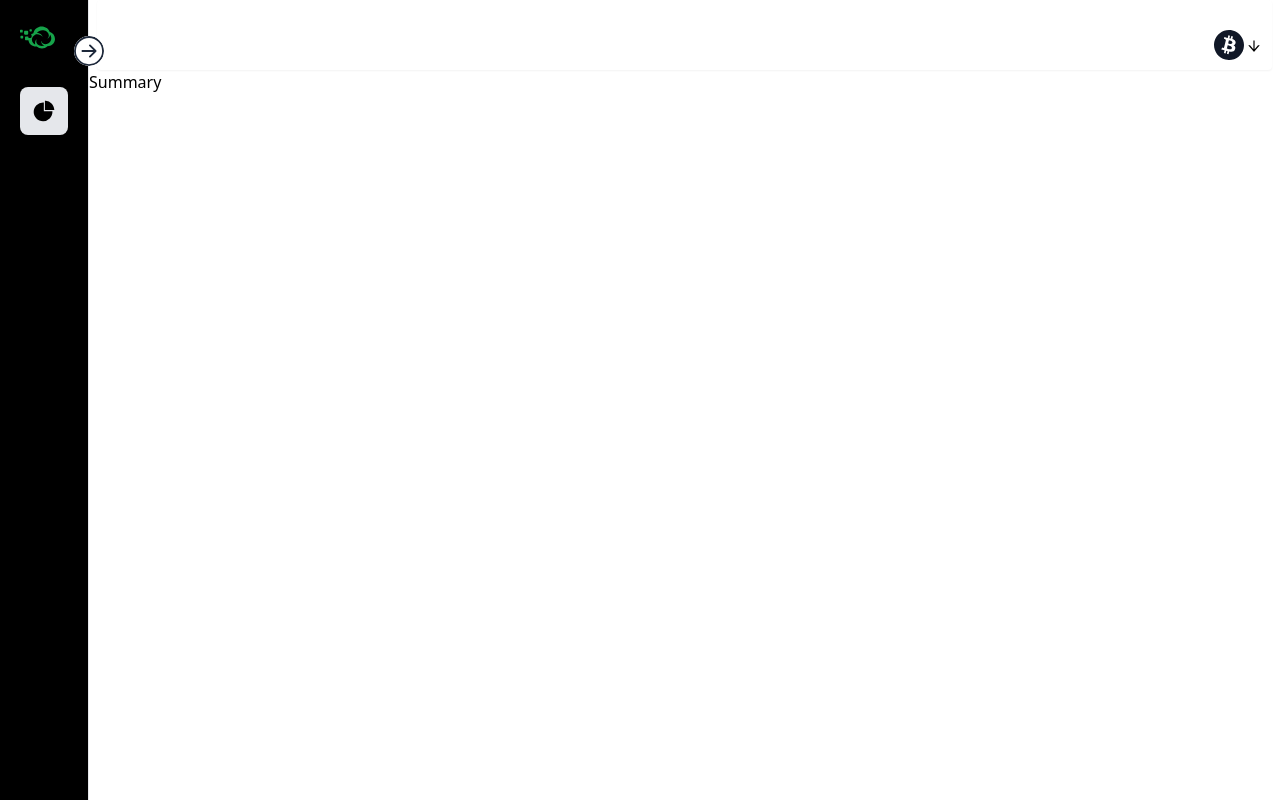
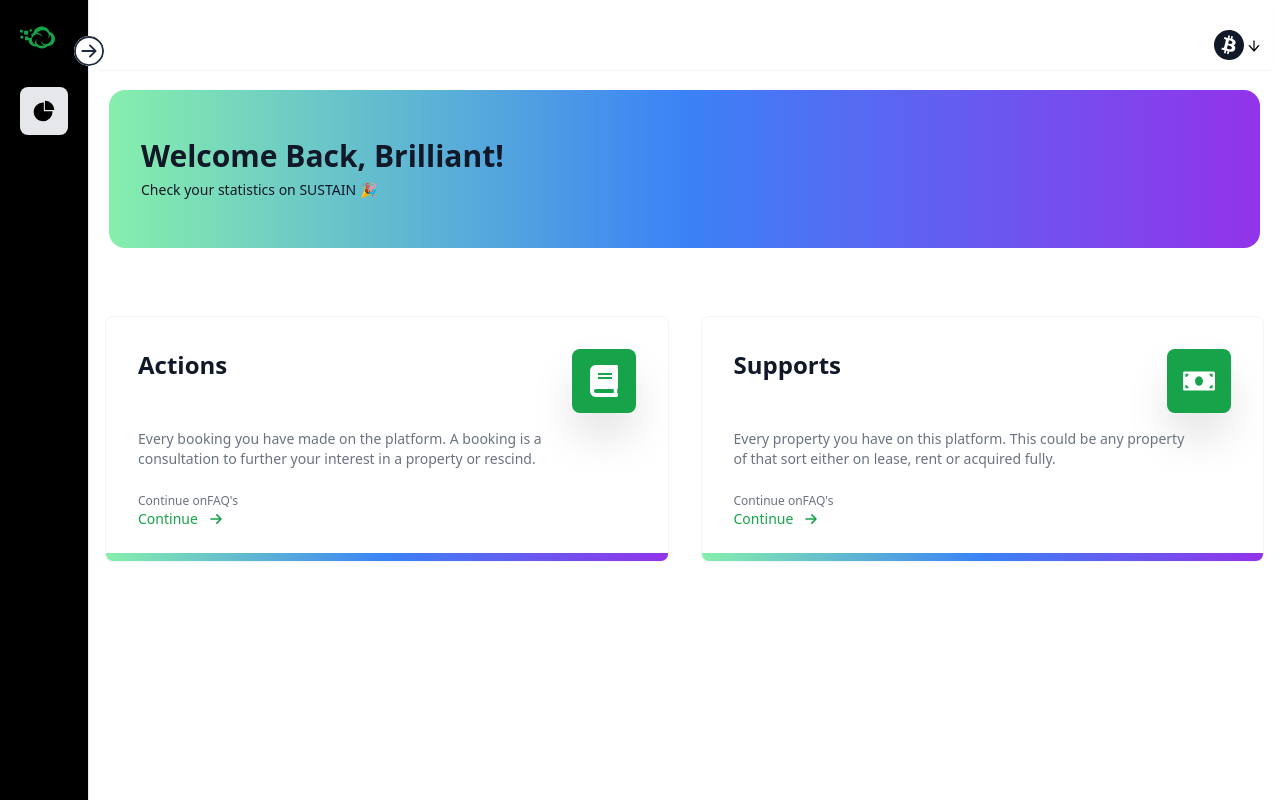
Before and after one commit to kwakyebrilliant/sustain, a React (Create React App) app: page /summary in a window 1280 px wide. Built offline with nearby package versions, Linux system fonts and the light colour scheme; the HTML template or start-up script is replaced by a standard one.

Commit message:
summary updates

```diff
--- a/src/dashboard/Pages/Summary.js
+++ b/src/dashboard/Pages/Summary.js
@@ -1,6 +1,11 @@
 import React from 'react'
 import PartialNavbar from "../Partials/PartialNavbar";
 import Sidebar from '../Partials/Sidebar';
+
+import { FaBook, FaMoneyBill } from 'react-icons/fa'
+import { ArrowSmRightIcon } from '@heroicons/react/outline';
+
+import { Link } from 'react-router-dom';
 
 function Summary() {
   return (
@@ -11,7 +16,104 @@ function Summary() {
           <div className='grow'>
             <PartialNavbar />
 
-              Summary
+            <div className='m-5'>
+
+            <header className="rounded-2xl inset-x-0 bottom-0 bg-gradient-to-r from-green-300 via-blue-500 to-purple-600">
+            <div className="max-w-screen-xl px-4 py-8 mx-auto sm:py-12 sm:px-6 lg:px-8">
+                <div className="sm:justify-between sm:items-center sm:flex">
+                <div className="text-center sm:text-left">
+                    <h1 className="text-2xl font-bold text-gray-900 sm:text-3xl">
+                    Welcome Back, Brilliant!
+                    </h1>
+
+                    <p className="mt-1.5 text-sm text-gray-900">
+                    Check your statistics on SUSTAIN 🎉
+                    </p>
+                </div>
+
+
+                </div>
+            </div>
+            </header>
+            </div>
+
+
+              <div className='grid grid-cols-1 lg:grid-cols-2 relative gap-x-8 gap-y-16 px-4 pt-12 sm:pt-12 sm:pb-12 text-black'>
+
+            <div className="relative hover:shadow-lg block bg-white p-8 overflow-hidden border border-gray-100 rounded-lg">
+                    <span
+                        className="absolute inset-x-0 bottom-0 h-2  bg-gradient-to-r from-green-300 via-blue-500 to-purple-600"
+                    ></span>
+
+                    <div className="justify-between sm:flex">
+                        <div>
+                        <h5 className="text-2xl font-bold text-gray-900">
+                            Actions
+                        </h5>
+                        </div>
+
+                        <div className="flex-shrink-0 hidden ml-3 sm:block">
+                        <FaBook className='w-16 h-16 p-4 object-cover bg-green-600 shadow-2xl text-white rounded-lg' />
+                        </div>
+                    </div>
+
+                    <div className="mt-4 sm:pr-8">
+                        <p className="text-sm text-gray-500">
+                            Every booking you have made on the platform. A
+                            booking is a consultation to further your interest in a property or rescind.
+                        </p>
+                    </div>
+
+                    <dl className="flex mt-6">
+                        <div className="flex flex-col-reverse">
+                            <Link to="/FaqPage">
+                        <dt className="text-sm font-medium flex text-green-600">Continue <ArrowSmRightIcon className='w-5 ml-2' /></dt>
+                            </Link>
+                        <dd className="text-xs text-gray-500">Continue onFAQ's</dd>
+                        </div>
+
+                    </dl>
+                    </div>
+
+                    <div className="relative hover:shadow-lg block bg-white p-8 overflow-hidden border border-gray-100 rounded-lg">
+                    <span
+                        className="absolute inset-x-0 bottom-0 h-2  bg-gradient-to-r from-green-300 via-blue-500 to-purple-600"
+                    ></span>
+
+                    <div className="justify-between sm:flex">
+                        <div>
+                        <h5 className="text-2xl font-bold text-gray-900">
+                        Supports
+                        </h5>
+                        </div>
+
+                        <div className="flex-shrink-0 hidden ml-3 sm:block">
+                        <FaMoneyBill className='w-16 h-16 p-4 object-cover bg-green-600 shadow-2xl text-white rounded-lg' />
+                        </div>
+                    </div>
+
+                    <div className="mt-4 sm:pr-8">
+                        <p className="text-sm text-gray-500">
+                            Every property you have on this platform. This could be
+                            any property of that sort either on lease, rent or acquired fully.
+                        </p>
+                    </div>
+
+                    <dl className="flex mt-6">
+                        <div className="flex flex-col-reverse">
+                            <Link to="/FaqPage">
+                        <dt className="text-sm font-medium flex text-green-600">Continue <ArrowSmRightIcon className='w-5 ml-2' /></dt>
+                            </Link>
+                        <dd className="text-xs text-gray-500">Continue onFAQ's</dd>
+                        </div>
+
+                    </dl>
+                    </div>
+
+
+
+
+            </div>
 
           </div>
         </div>
```
